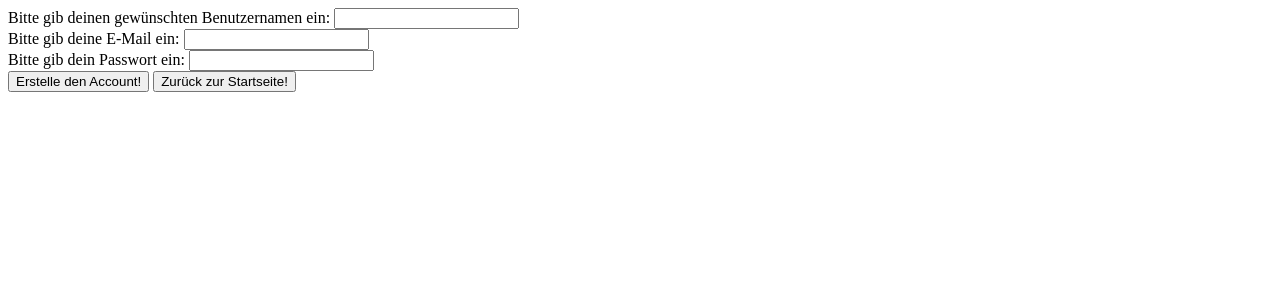
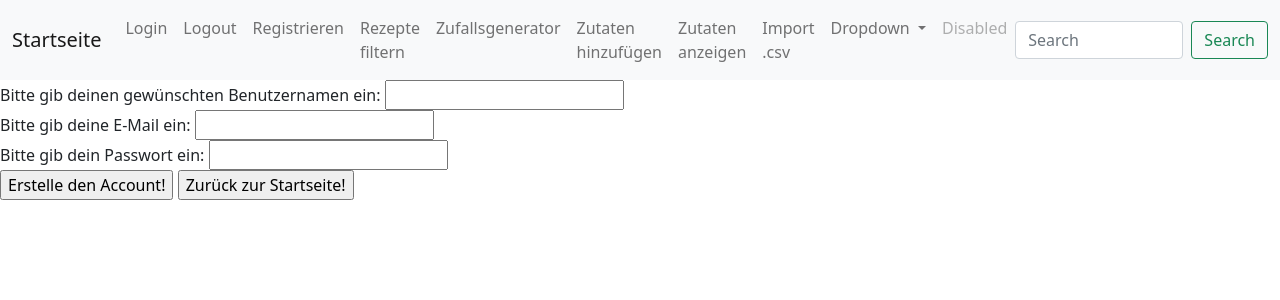
Before and after one commit to SteffenTo/Cookers, a Flask app: page /register in a window 1280 px wide. Shown: the top 300 px of the page. Run offline with Flask 2, Linux system fonts and the light colour scheme.

Commit message:
added rough Gui

```diff
--- a/api/app.py
+++ b/api/app.py
@@ -146,7 +146,7 @@ def logout():
     return redirect(url_for("index"))
 
 
-@app.route("/addingredients", methods=["POST", "GET"])
+@app.route("/add_ingredients", methods=["POST", "GET"])
 @login_required
 def add_ingredient():
     if request.method == "POST":
@@ -179,7 +179,7 @@ def add_ingredient():
         return render_template("add_ingredients.html")
 
 
-@app.route("/recipes", methods=["POST", "GET"])
+@app.route("/generate_recipes", methods=["POST", "GET"])
 @login_required
 def random_recipes():
     recipe_list = []
--- a/api/templates/base.html
+++ b/api/templates/base.html
@@ -9,17 +9,35 @@
 <body>
         <nav class="navbar navbar-expand-lg navbar-light bg-light">
       <div class="container-fluid">
-        <a class="navbar-brand" href="#">Navbar</a>
+        <a class="navbar-brand" href="index">Startseite</a>
         <button class="navbar-toggler" type="button" data-bs-toggle="collapse" data-bs-target="#navbarSupportedContent" aria-controls="navbarSupportedContent" aria-expanded="false" aria-label="Toggle navigation">
           <span class="navbar-toggler-icon"></span>
         </button>
         <div class="collapse navbar-collapse" id="navbarSupportedContent">
           <ul class="navbar-nav me-auto mb-2 mb-lg-0">
             <li class="nav-item">
-              <a class="nav-link active" aria-current="page" href="#">Home</a>
+              <a class="nav-link" href="login">Login</a>
             </li>
             <li class="nav-item">
-              <a class="nav-link" href="#">Link</a>
+              <a class="nav-link" href="logout">Logout</a>
+            </li>
+            <li class="nav-item">
+              <a class="nav-link" href="register">Registrieren</a>
+            </li>
+              <li class="nav-item">
+              <a class="nav-link" href="filter_recipes">Rezepte filtern</a>
+            </li>
+            <li class="nav-item">
+              <a class="nav-link" href="generate_recipes">Zufallsgenerator</a>
+            </li>
+            <li class="nav-item">
+              <a class="nav-link" href="add_ingredients">Zutaten hinzufügen</a>
+            </li>
+            <li class="nav-item">
+              <a class="nav-link" href="show_ingredients">Zutaten anzeigen</a>
+            </li>
+            <li class="nav-item">
+              <a class="nav-link" href="import">Import .csv</a>
             </li>
             <li class="nav-item dropdown">
               <a class="nav-link dropdown-toggle" href="#" id="navbarDropdown" role="button" data-bs-toggle="dropdown" aria-expanded="false">
--- a/api/templates/register.html
+++ b/api/templates/register.html
@@ -1,15 +1,11 @@
-<!DOCTYPE html>
-<html lang="en">
-<head>
-    <meta charset="UTF-8">
-    <title>Title</title>
-</head>
-<body>
+{% extends "base.html" %}
+{% block title %}Cookers{% endblock %}
+{% block content %}
 <form method="Post">
     <div><label>Bitte gib deinen gewünschten Benutzernamen ein: <input type="text" name ="username"></label></div>
     <div><label>Bitte gib deine E-Mail ein: <input type="text" name ="email"></label></div>
     <div><label>Bitte gib dein Passwort ein: <input type="password" name ="password"></label></div>
     <input type="submit" name="register_user" value="Erstelle den Account!">
     <input type="submit" name="redirect_index" value="Zurück zur Startseite!">
-</body>
-</html>
+</form>
+{% endblock %}
--- a/api/templates/show_ingredients.html
+++ b/api/templates/show_ingredients.html
@@ -1,7 +1,9 @@
-<!DOCTYPE html>
-<html lang="en">
+{% extends "base.html" %}
+{% block title %}Cookers{% endblock %}
+{% block content %}
 <form method="Post">
     <div><label>Rezeptname: <input type="text" name ="recipe"></label></div>
     <input type="submit" name="submit" value="Rezept hinzufügen">
     <input type="submit" name="redirect_index" value="Zurück zur Startseite">
 </form>
+{% endblock %}
```
Also changed, not shown: api/templates/add_ingredients.html (+4 -5 lines), api/templates/generate_random_recipes.html (+4 -5 lines), api/templates/import.html (+4 -9 lines), api/templates/login.html (+4 -9 lines).
